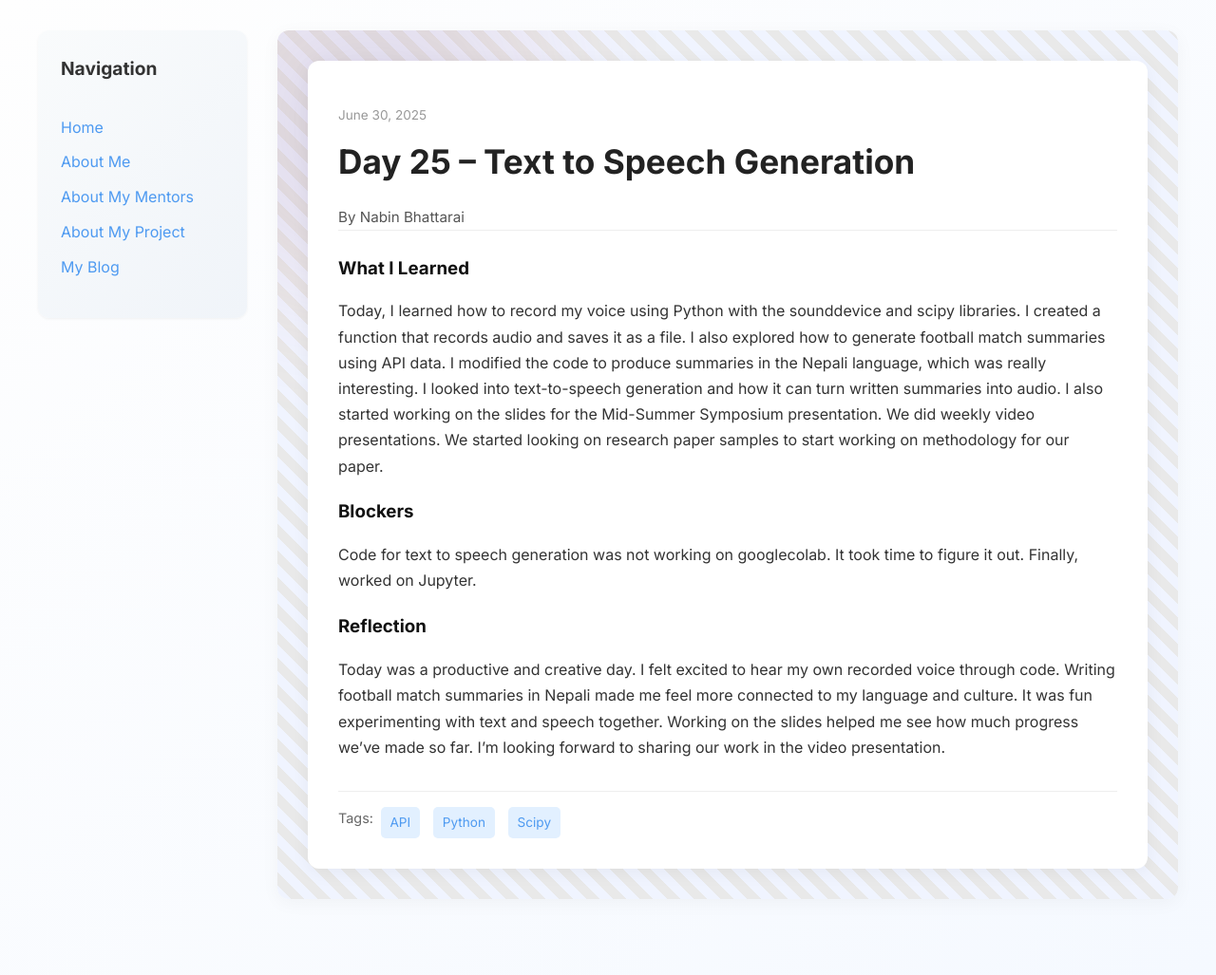
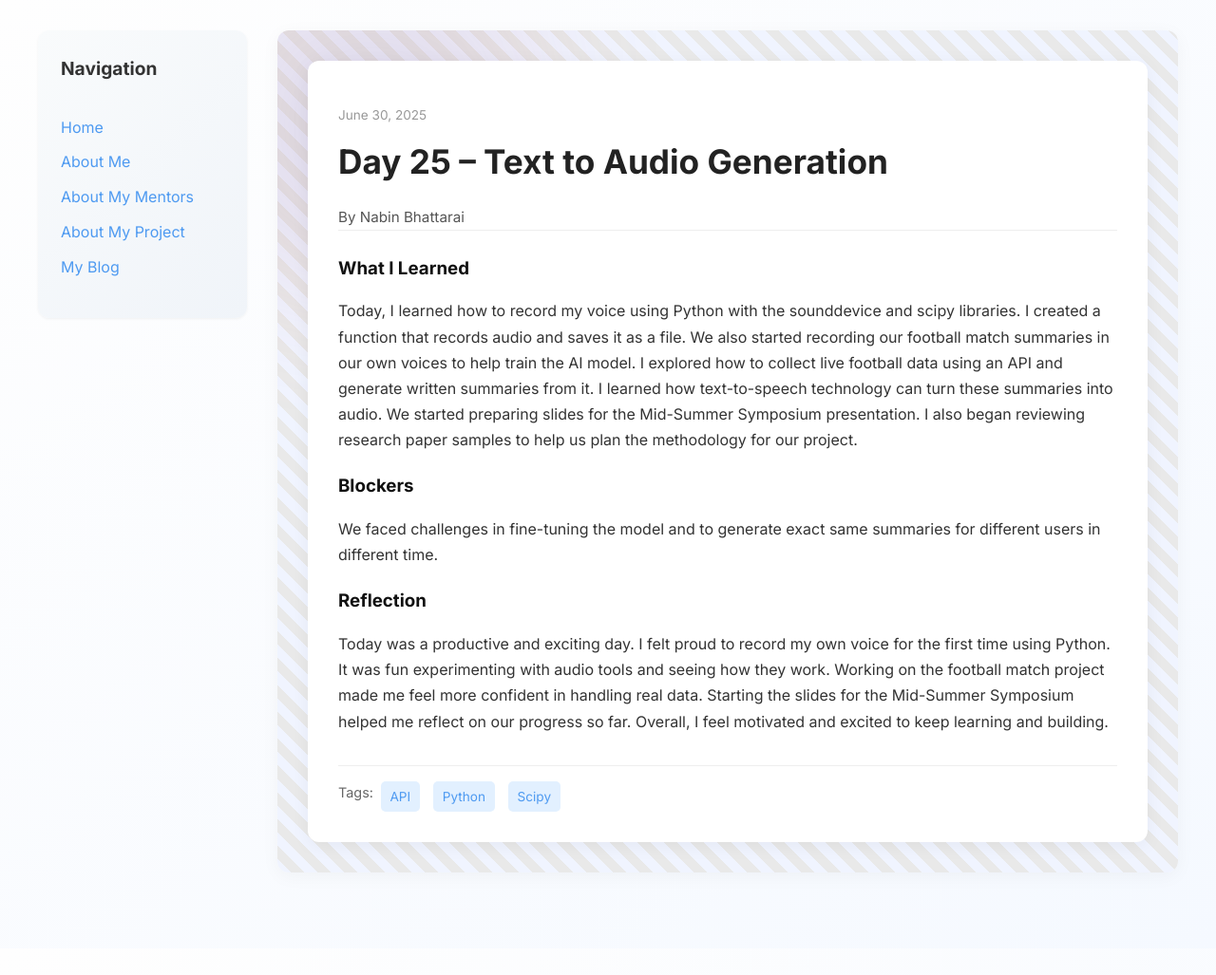
Before and after one commit to bhattarainabin2055/bhattarainabin2055.github.io, a Jekyll site: the page built from _posts/2025-06-30-day-25.md, in a window 1280 px wide. Shown: the whole page at 95% size. Built offline with Jekyll 4.4.1, drawn with Linux system fonts in a browser that asks for light colours; after the commit the page ends 999 px from its top, so only the background shows below that.

Commit message:
Update 2025-06-30-day-25.md

```diff
--- a/_posts/2025-06-30-day-25.md
+++ b/_posts/2025-06-30-day-25.md
@@ -1,16 +1,16 @@
 ---
 layout: post
-title: "Day 25 – Text to Speech Generation"
+title: "Day 25 – Text to Audio Generation"
 date: 2025-06-30
 author: Nabin Bhattarai
 permalink: /day25.html
 tags: ["API", "Python", "Scipy"]
 
 what_i_learned: |
- Today, I learned how to record my voice using Python with the sounddevice and scipy libraries. I created a function that records audio and saves it as a file. I also explored how to generate football match summaries using API data. I modified the code to produce summaries in the Nepali language, which was really interesting. I looked into text-to-speech generation and how it can turn written summaries into audio. I also started working on the slides for the Mid-Summer Symposium presentation. We did weekly video presentations. We started looking on research paper samples to start working on methodology for our paper.
+ Today, I learned how to record my voice using Python with the sounddevice and scipy libraries. I created a function that records audio and saves it as a file. We also started recording our football match summaries in our own voices to help train the AI model. I explored how to collect live football data using an API and generate written summaries from it. I learned how text-to-speech technology can turn these summaries into audio. We started preparing slides for the Mid-Summer Symposium presentation. I also began reviewing research paper samples to help us plan the methodology for our project.
 blockers: |
-  Code for text to speech generation was not working on googlecolab. It took time to figure it out. Finally, worked on Jupyter.
+ We faced challenges in fine-tuning the model and to generate exact same summaries for different users in different time.
 
 reflection: |
-  Today was a productive and creative day. I felt excited to hear my own recorded voice through code. Writing football match summaries in Nepali made me feel more connected to my language and culture. It was fun experimenting with text and speech together. Working on the slides helped me see how much progress we’ve made so far. I'm looking forward to sharing our work in the video presentation.
+  Today was a productive and exciting day. I felt proud to record my own voice for the first time using Python. It was fun experimenting with audio tools and seeing how they work. Working on the football match project made me feel more confident in handling real data. Starting the slides for the Mid-Summer Symposium helped me reflect on our progress so far. Overall, I feel motivated and excited to keep learning and building.
 ---
```
